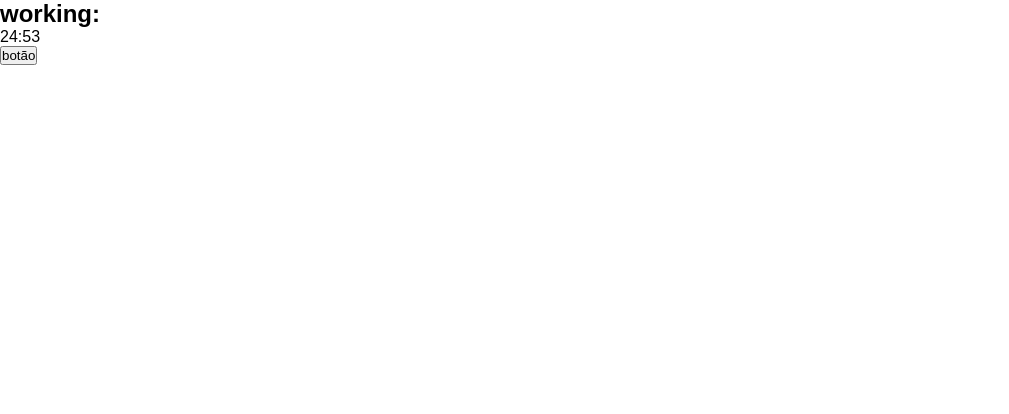
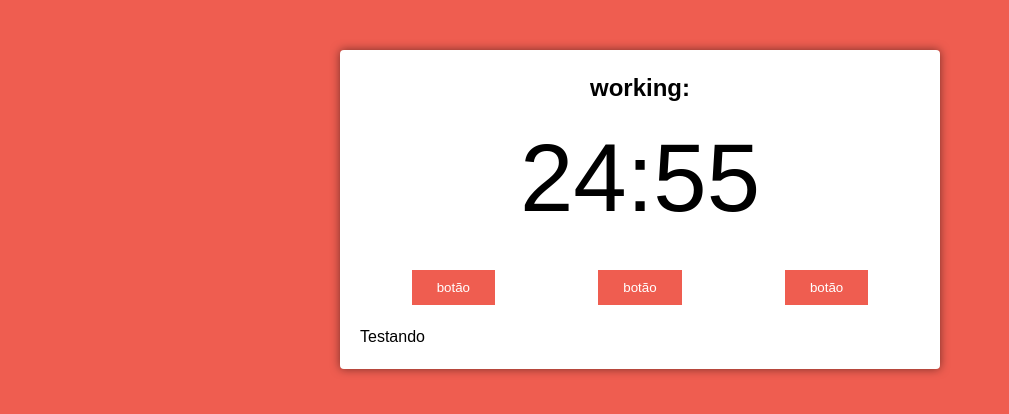
Before and after one commit to MeiryanneMartins/POMODORO-APP, a React (Create React App) app: page / in a window 1280 px wide. Shown: the top 414 px of the page, without its empty margins (0-1009 px from the left). Built offline with nearby package versions, Linux system fonts and the light colour scheme.

Commit message:
Add css on pomodoro app

```diff
--- a/public/index.html
+++ b/public/index.html
@@ -26,7 +26,7 @@
     -->
     <title>React App</title>
   </head>
-  <body>
+  <body class="working">
     <noscript>You need to enable JavaScript to run this app.</noscript>
     <div id="root"></div>
     <!--
--- a/src/App.tsx
+++ b/src/App.tsx
@@ -3,8 +3,13 @@
 
 function App(): JSX.Element {
   return (
-    <div className="App">
-      <PomodoroTimer defaultPomodoroTime={1500} />
+    <div className="container">
+      <PomodoroTimer
+        pomodoroTime={1500}
+        shortRestTime={300}
+        longRestTime={900}
+        cycles={4}
+      />
     </div>
   );
 }
--- a/src/components/pomodoro-timer.tsx
+++ b/src/components/pomodoro-timer.tsx
@@ -4,11 +4,14 @@
 import { Button } from './button';
 
 interface Props {
-  defaultPomodoroTime: number;
+  pomodoroTime: number;
+  shortRestTime: number;
+  longRestTime: number;
+  cycles: number;
 }
 
 export function PomodoroTimer(props: Props): JSX.Element {
-  const [mainTime, setMainTime] = React.useState(props.defaultPomodoroTime);
+  const [mainTime, setMainTime] = React.useState(props.pomodoroTime);
 
   useInterval(() => {
     setMainTime(mainTime - 1);
@@ -17,7 +20,15 @@
     <div className="pomodoro">
       <h2>working:</h2>
       <Timer mainTime={mainTime} />
-      <Button text="botão" onClick={() => console.log(1)}></Button>
+      <div className="controls">
+        <Button text="botão" onClick={() => console.log(1)}></Button>
+        <Button text="botão" onClick={() => console.log(1)}></Button>
+        <Button text="botão" onClick={() => console.log(1)}></Button>
+      </div>
+
+      <div className="details">
+        <p>Testando</p>
+      </div>
     </div>
   );
 }
--- a/src/index.css
+++ b/src/index.css
@@ -7,4 +7,59 @@
 
 body{
   font-family: sans-serif;
+  background: #41e1ba;
+  transition: background-color 300ms ease-in-out;
+  line-height: 1.5;
 }
+
+.container{
+  max-width: 640px;
+  margin: 0 auto;
+}
+
+.working {
+  background: #EF5D50;
+}
+
+.hidden{
+  display: none;
+}
+
+.pomodoro {
+  background: #fff;
+  margin: 50px 20px;
+  padding: 20px;
+  border-radius: 4px;
+  box-shadow: 0 0 10px rgba(0,0,0, .5);
+}
+
+.pomodoro h2 {
+  font-size: 24px;
+  text-align: center;
+}
+
+.pomodoro .timer {
+  font-size: 6rem;
+  text-align: center;
+}
+
+.pomodoro .controls{
+  display: flex;
+  align-items: center;
+  justify-content: space-evenly;
+}
+
+.pomodoro button{
+  background: #41e1ba;
+  border: none;
+  cursor: pointer;
+  padding: 10px 25px;
+  color: #000;
+  transition: background-color 300ms ease-in-out;
+  margin: 20px auto;
+}
+
+.working .pomodoro button {
+  background: #EF5D50;
+  color: #fff;
+}
```
